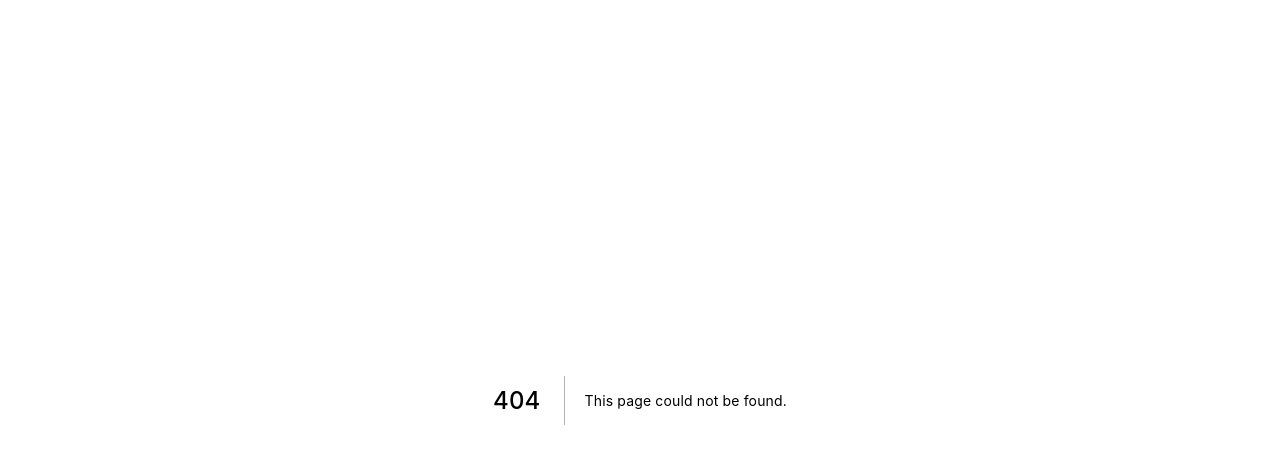
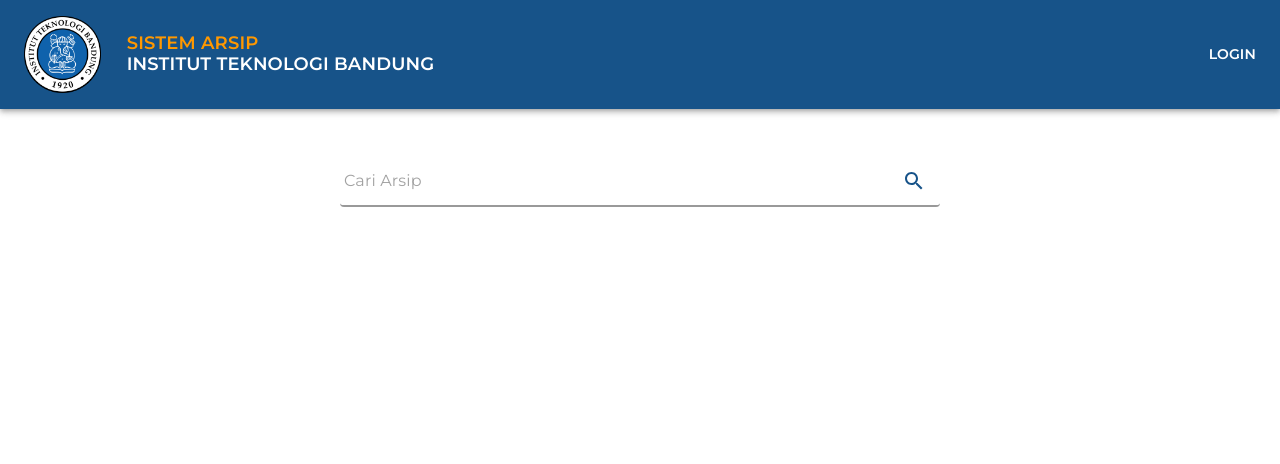
Before and after one commit to WillsenS/if3250-2020-archive-2-archive-frontend, a Next.js app: page /search in a window 1280 px wide. Before the commit this address had no page. Shown: the top 464 px of the page. Built offline with nearby package versions, Linux system fonts and the light colour scheme.

Commit message:
[INC] Fix view for search. Add new component: Search

```diff
--- /dev/null
+++ b/components/Search.js
@@ -0,0 +1,51 @@
+import React from "react";
+import theme from "../theme/index";
+import Paper from "@material-ui/core/Paper";
+import InputBase from "@material-ui/core/InputBase";
+import IconButton from "@material-ui/core/IconButton";
+import SearchIcon from "@material-ui/icons/Search";
+import { makeStyles, ThemeProvider } from "@material-ui/core/styles";
+
+const useStyles = makeStyles(theme => ({
+  root: {
+    padding: "2px 4px",
+    display: "flex",
+    alignItems: "center",
+    width: 600,
+    marginTop: "48px",
+    marginLeft: "auto",
+    marginRight: "auto",
+    borderBottom: "2px solid rgba(0,0,0,.4)",
+    color: theme.palette.common.darkGray
+  },
+  input: {
+    flex: 1
+  },
+  iconButton: {
+    padding: 10,
+    color: theme.palette.primary.main
+  },
+  divider: {
+    height: 28,
+    margin: 4
+  }
+}));
+
+export default function Search() {
+  const classes = useStyles();
+
+  return (
+    <ThemeProvider theme={theme}>
+      <Paper elevation={0} component="form" className={classes.root}>
+        <InputBase
+          name="q"
+          className={classes.input}
+          placeholder="Cari Arsip"
+        />
+        <IconButton type="submit" className={classes.iconButton}>
+          <SearchIcon />
+        </IconButton>
+      </Paper>
+    </ThemeProvider>
+  );
+}
--- a/pages/_document.js
+++ b/pages/_document.js
@@ -1,7 +1,7 @@
-import React from 'react';
-import Document, { Head, Main, NextScript } from 'next/document';
-import { ServerStyleSheets } from '@material-ui/core/styles';
-import theme from '../src/theme';
+import React from "react";
+import Document, { Head, Main, NextScript } from "next/document";
+import { ServerStyleSheets } from "@material-ui/core/styles";
+import theme from "../src/theme";
 
 export default class MyDocument extends Document {
   render() {
@@ -14,6 +14,14 @@ export default class MyDocument extends Document {
             rel="stylesheet"
             href="https://fonts.googleapis.com/css?family=Montserrat:400,600,700&display=swap"
           />
+          <link
+            rel="stylesheet"
+            href="https://fonts.googleapis.com/icon?family=Material+Icons"
+          />
+          <link
+            href="https://fonts.googleapis.com/css?family=Montserrat:400,600,700&display=swap"
+            rel="stylesheet"
+          ></link>
         </Head>
         <body>
           <Main />
@@ -53,7 +61,7 @@ MyDocument.getInitialProps = async ctx => {
 
   ctx.renderPage = () =>
     originalRenderPage({
-      enhanceApp: App => props => sheets.collect(<App {...props} />),
+      enhanceApp: App => props => sheets.collect(<App {...props} />)
     });
 
   const initialProps = await Document.getInitialProps(ctx);
@@ -61,6 +69,9 @@ MyDocument.getInitialProps = async ctx => {
   return {
     ...initialProps,
     // Styles fragment is rendered after the app and page rendering finish.
-    styles: [...React.Children.toArray(initialProps.styles), sheets.getStyleElement()],
+    styles: [
+      ...React.Children.toArray(initialProps.styles),
+      sheets.getStyleElement()
+    ]
   };
 };
--- a/pages/index.js
+++ b/pages/index.js
@@ -214,12 +214,12 @@ const HomepageContent = props => {
 
 const Index = props => {
   return (
-    <div>
+    <>
       <Header />
       <Welcome width={props.width} />
       <HomepageContent width={props.width} />
       <Footer />
-    </div>
+    </>
   );
 };
 
--- /dev/null
+++ b/pages/search.js
@@ -0,0 +1,23 @@
+import React from "react";
+import Container from "@material-ui/core/Container";
+import Header from "../components/Header";
+import Search from "../components/Search";
+import theme from "../theme/index";
+import { makeStyles, ThemeProvider } from "@material-ui/core/styles";
+
+const useStyles = makeStyles(theme => ({}));
+
+export default function SearchPage() {
+  const classes = useStyles();
+
+  return (
+    <>
+      <ThemeProvider theme={theme}>
+        <Header />
+        <Container>
+          <Search />
+        </Container>
+      </ThemeProvider>
+    </>
+  );
+}
--- a/theme/index.js
+++ b/theme/index.js
@@ -6,20 +6,14 @@ const theme = createMuiTheme({
     common: {
       black: "rgba(0, 0, 0, 0.87)",
       white: "#FFF",
-      darkGray: "#292D35",
-      lightGray: "#3D4148",
-      yellow: "#FFCE1F"
+      darkGray: "292D35"
     },
     primary: {
       main: "#175389",
-      light: "#4B9DD3",
       bg: "#C4C4C4"
     },
-    warning: {
+    secondary: {
       main: "#FFCE1F"
-    },
-    secondary: {
-      main: "#292D35"
     },
     background: {
       default: "#fafafa"
@@ -27,12 +21,6 @@ const theme = createMuiTheme({
   },
   typography: {
     fontFamily: "Montserrat",
-    body1: {
-      fontSize: "14px"
-    },
-    body2: {
-      fontSize: "12px"
-    },
     h3: {
       fontSize: "18px",
       fontWeight: "600"
@@ -40,9 +28,6 @@ const theme = createMuiTheme({
     h4: {
       fontSize: "14px",
       fontWeight: "600"
-    },
-    h5: {
-      fontSize: "12px"
     }
   }
 });
```
Also changed, not shown: server.js (added), 1 other file (tests, documents, lock files or other folders).
